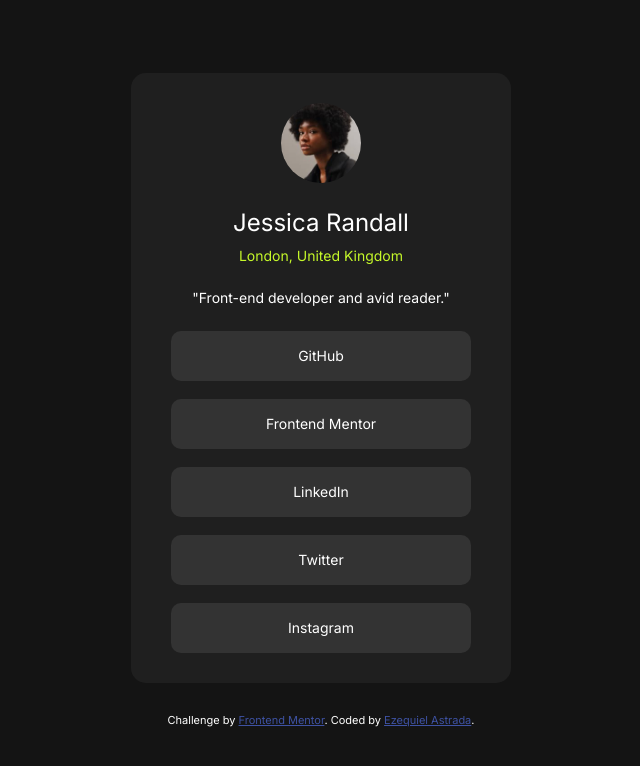
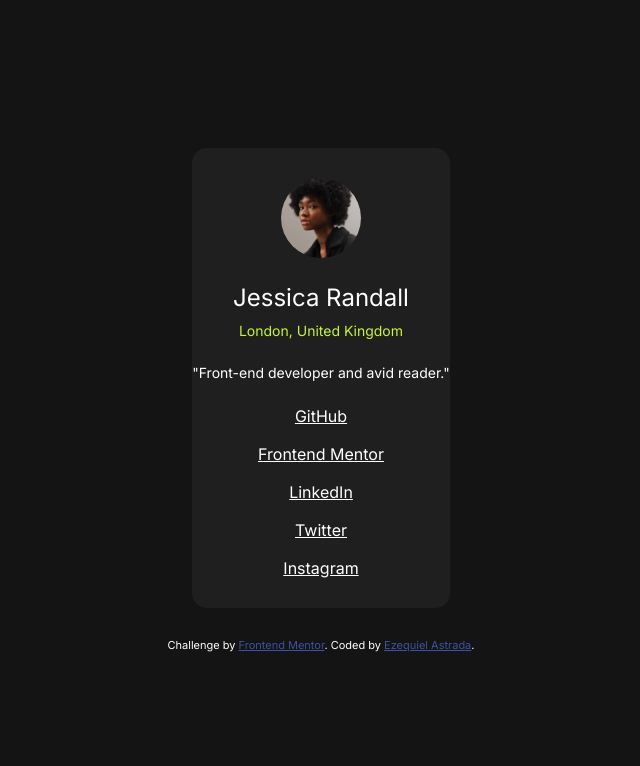
Before and after one commit to ezequielastrada/social-links-profile-main-fm, a plain HTML site: page index.html in a window 1280 px wide. Shown: the whole page, without its empty margins (319-959 px from the left). Drawn offline with Linux system fonts and the light colour scheme.

Commit message:
cambiar span -> a

```diff
--- a/index.html
+++ b/index.html
@@ -16,11 +16,11 @@
     </div>
     <h2>"Front-end developer and avid reader."</h2>
     <div class="links">
-      <span>GitHub</span>
-      <span>Frontend Mentor</span>
-      <span>LinkedIn</span>
-      <span>Twitter</span>
-      <span>Instagram</span>
+      <a href="#">GitHub</a>
+      <a href="#">Frontend Mentor</a>
+      <a href="#">LinkedIn</a>
+      <a href="#">Twitter</a>
+      <a href="#">Instagram</a>
     </div>
   </div>
   <div class="attribution">
```
